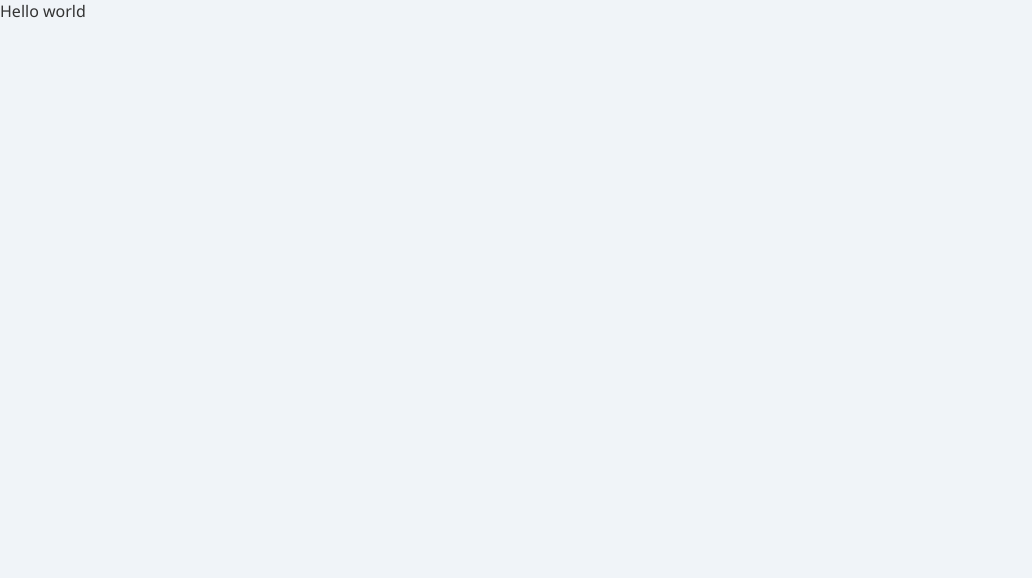
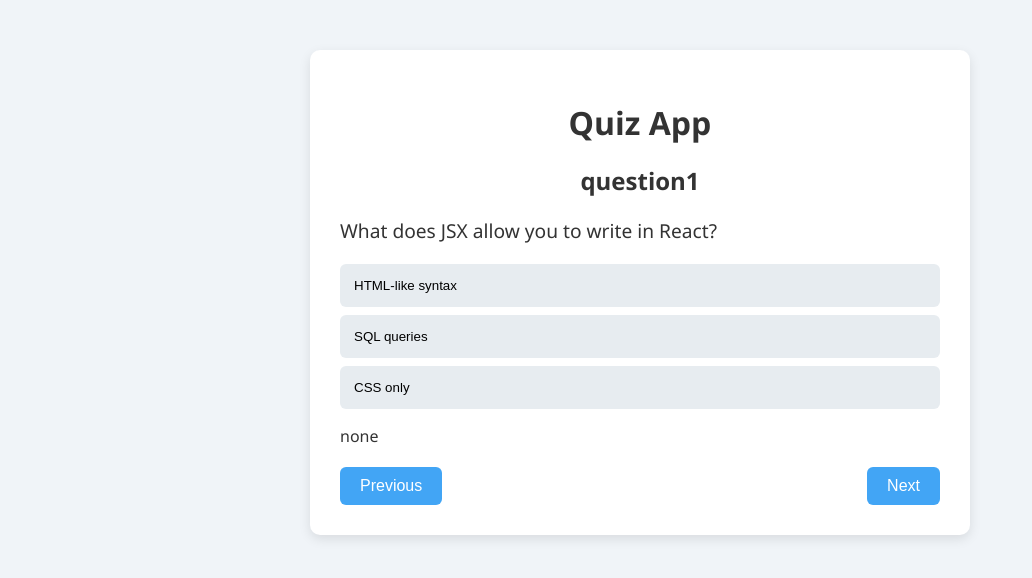
Before and after one commit to SudabaSolaimankhil/mini-quiz-app, a React (Vite) app in the folder quiz-app/: page / in a window 1280 px wide. Shown: the top 578 px of the page, without its empty margins (0-1032 px from the left). Built offline with nearby package versions, Linux system fonts and the light colour scheme.

Commit message:
first hook created

```diff
--- a/quiz-app/src/App.jsx
+++ b/quiz-app/src/App.jsx
@@ -1,5 +1,15 @@
+import "./index.css";
+
+import Quiz from "./components/quiz";
+
 function App() {
-  return <>Hello world</>;
+  return (
+    <div className="app-container">
+      <h1>Quiz App</h1>
+
+      <Quiz />
+    </div>
+  );
 }
 
 export default App;
--- /dev/null
+++ b/quiz-app/src/components/quiz.jsx
@@ -0,0 +1,60 @@
+import { useState } from "react";
+
+function Quiz() {
+  const questionBank = [
+    {
+      question: "What does JSX allow you to write in React?",
+      options: ["HTML-like syntax", "SQL queries", "CSS only"],
+      answer: "HTML-like syntax",
+    },
+    {
+      question: "Which command creates a new Vite project?",
+      options: ["npm start vite", "npx create-vite", "node create-vite"],
+      answer: "npx create-vite",
+    },
+    {
+      question: "What is Node.js?",
+      options: ["A JavaScript runtime", "A CSS framework", "A database"],
+      answer: "A JavaScript runtime",
+    },
+    {
+      question: "What does npm primarily manage?",
+      options: ["HTML pages", "JavaScript packages", "Images"],
+      answer: "JavaScript packages",
+    },
+    {
+      question: "Which function is used to display React content in the DOM?",
+      options: ["root.render()", "root.display()", "root.show()"],
+      answer: "root.render()",
+    },
+  ];
+
+  const [selectedOption, setSelectedOptoin] = useState("none");
+
+  function handleSelectOption(opt) {
+    // console.log(opt);
+    // selectedOption = opt;
+    setSelectedOptoin(opt);
+  }
+
+  return (
+    <div>
+      <h2>question1</h2>
+      <p className="question">{questionBank[0].question}</p>
+
+      {questionBank[0].options.map((option) => (
+        <button className="option" onClick={() => handleSelectOption(option)}>
+          {option}
+        </button>
+      ))}
+
+      <p>{selectedOption}</p>
+      <div className="nav-buttons">
+        <button className="">Previous</button>
+        <button className="">Next</button>
+      </div>
+    </div>
+  );
+}
+
+export default Quiz;
```
